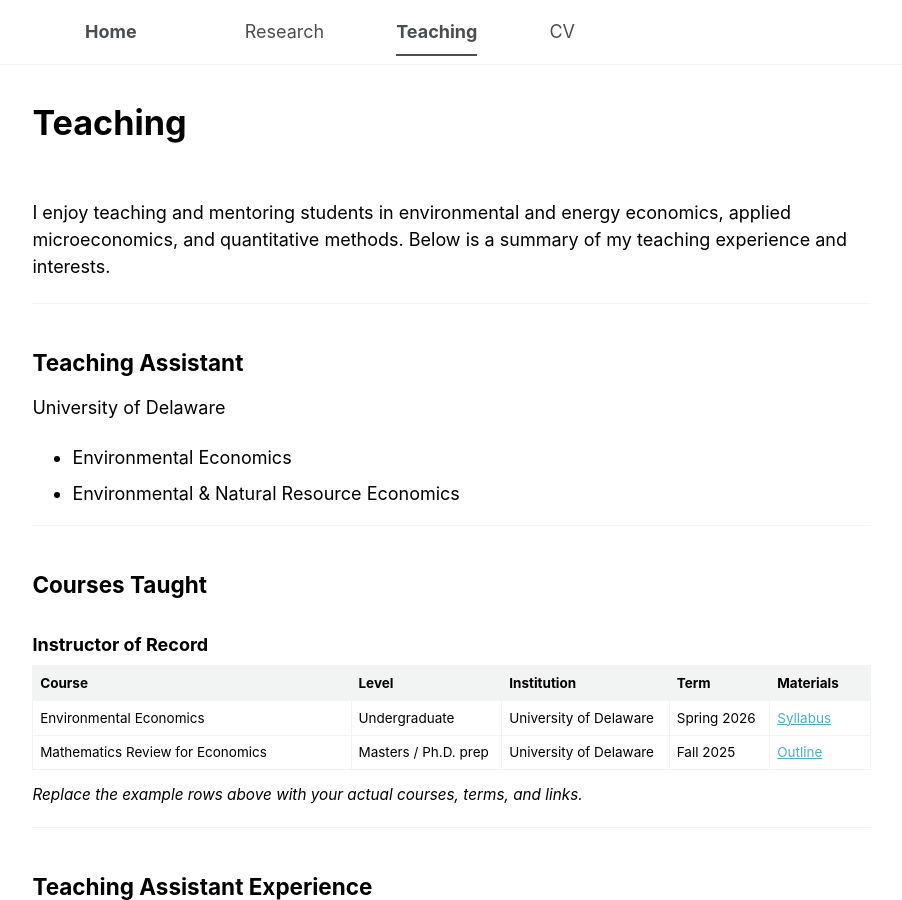
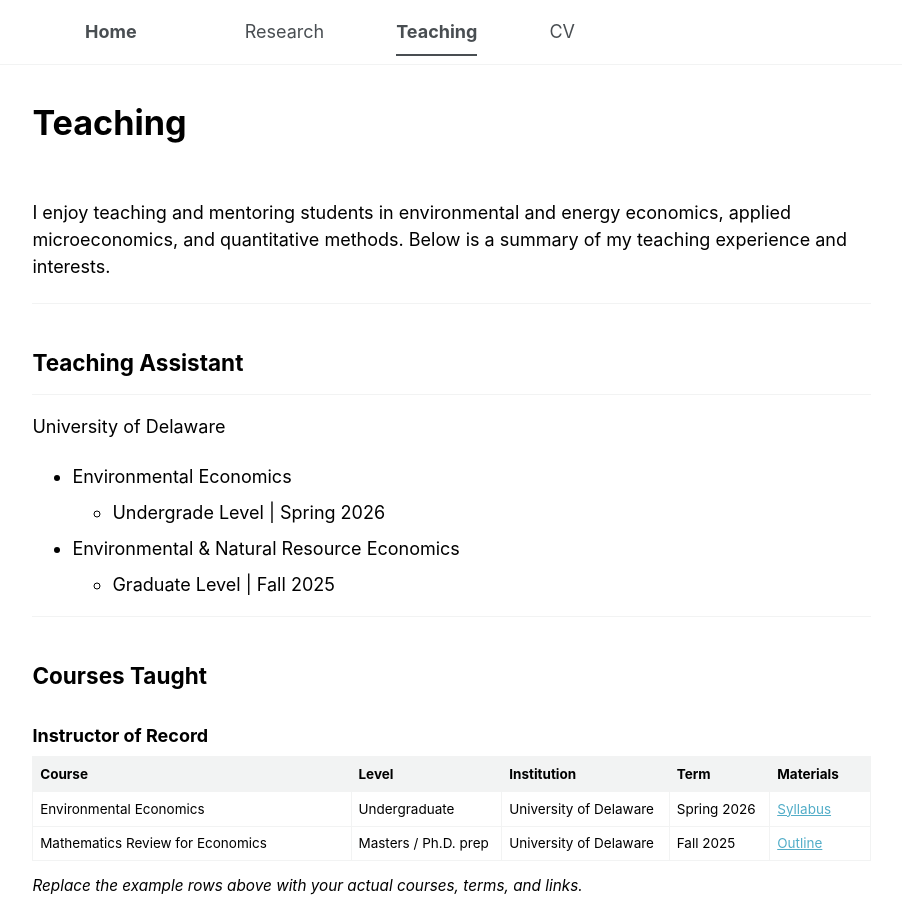
Before and after one commit to sachin-b-badole/sachin-b-badole.github.io, a Jekyll site: the page built from _pages/teaching.html, in a window 1280 px wide and 900 px high. Shown: the whole window, without its empty margins (301-1203 px from the left). Built offline with Jekyll 4.4.1, drawn with Linux system fonts in a browser that asks for light colours.

Commit message:
Update teaching.html

```diff
--- a/_pages/teaching.html
+++ b/_pages/teaching.html
@@ -15,10 +15,17 @@ classes: single    # optional CSS hook if you want extra styling | classes: wide
 <hr>
 
 <h2>Teaching Assistant</h2>
+<hr>
 <p>University of Delaware</p>
 <ul>
   <li>Environmental Economics</li>
+  <ul>
+    <li>Undergrade Level | Spring 2026</li>
+  </ul>
   <li>Environmental &amp; Natural Resource Economics</li>
+  <ul>
+    <li>Graduate Level | Fall 2025</li>
+  </ul>
 </ul>
 
 <hr>
```
